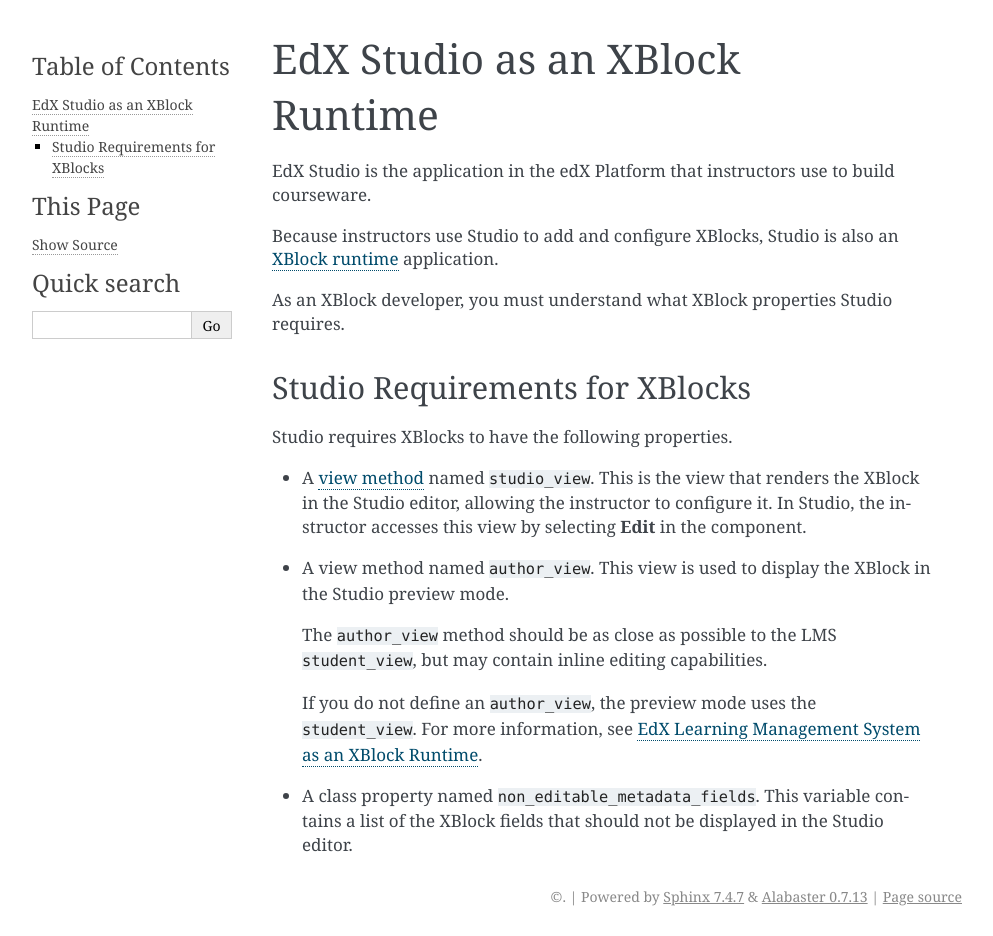
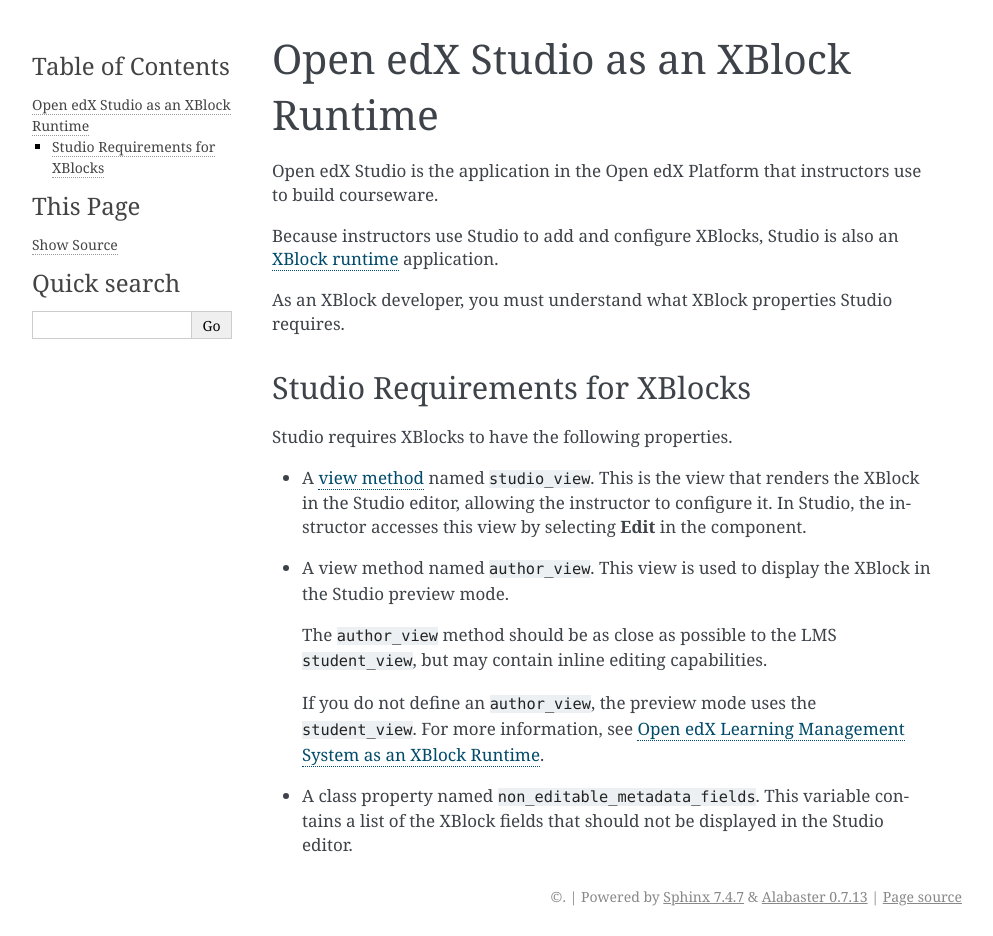
Before and after one commit to openedx/XBlock, a Sphinx documentation site: the page built from docs/xblock-tutorial/edx_platform/edx_studio.rst, in a window 1280 px wide. Shown: the whole page, without its empty margins (148-1141 px from the left). Built offline with Sphinx 7.4.7, drawn with Linux system fonts in a browser that asks for light colours; the version number is read from the project's files by our own code.

Commit message:
docs: Match docs on myxblock.py with the actual code in the xblock sdk

```diff
--- a/docs/xblock-tutorial/edx_platform/edx_studio.rst
+++ b/docs/xblock-tutorial/edx_platform/edx_studio.rst
@@ -1,10 +1,10 @@
-.. _EdX Studio as an XBlock Runtime:
+.. _Open edX Studio as an XBlock Runtime:
 
-###############################
-EdX Studio as an XBlock Runtime
-###############################
+####################################
+Open edX Studio as an XBlock Runtime
+####################################
 
-EdX Studio is the application in the edX Platform that instructors use to build
+Open edX Studio is the application in the Open edX Platform that instructors use to build
 courseware.
 
 Because instructors use Studio to add and configure XBlocks, Studio is
@@ -31,7 +31,7 @@
   ``student_view``, but may contain inline editing capabilities.
 
   If you do not define an ``author_view``, the preview mode uses the
-  ``student_view``. For more information, see :ref:`EdX Learning Management
+  ``student_view``. For more information, see :ref:`Open edX Learning Management
   System as an XBlock Runtime`.
 
 * A class property named ``non_editable_metadata_fields``. This variable
```
Also changed, not shown: docs/xblock-tutorial/customize/custom-python.rst (+22 -22 lines), docs/xblock-tutorial/edx_platform/edx_lms.rst (+6 -6 lines), docs/xblock-tutorial/reusable/code_myxblock_python.rst (+7 -4 lines).
